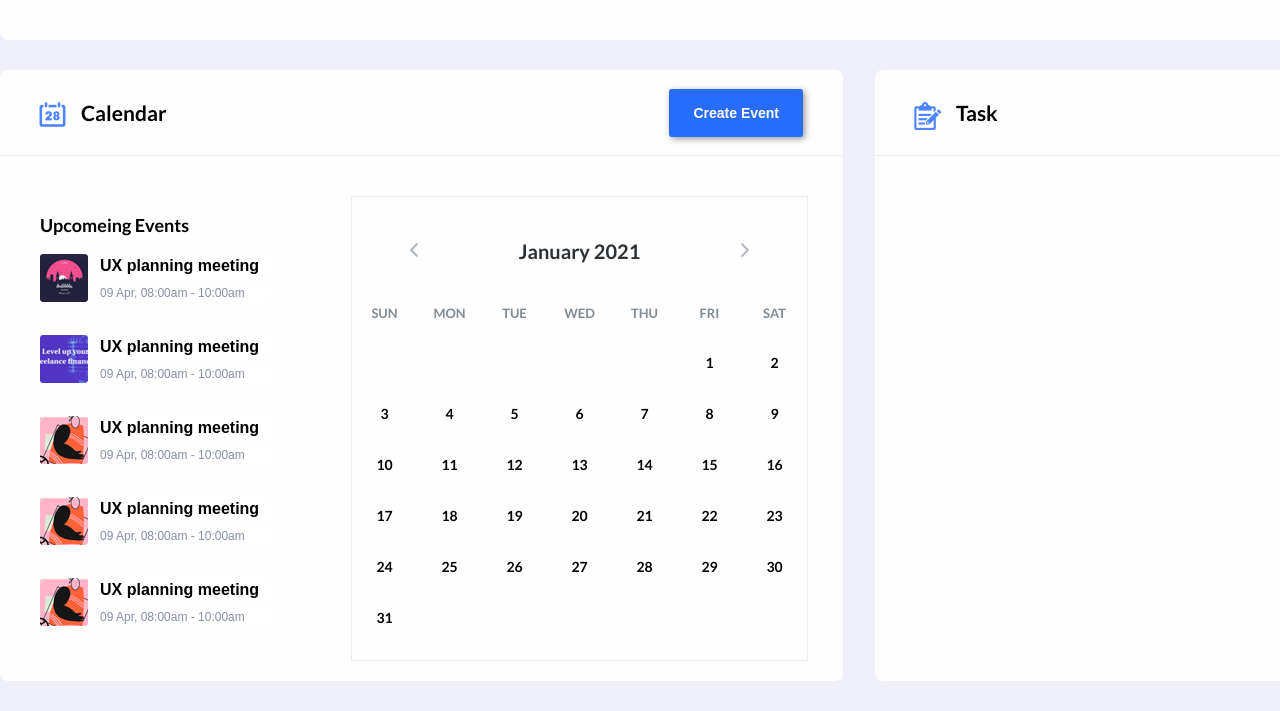
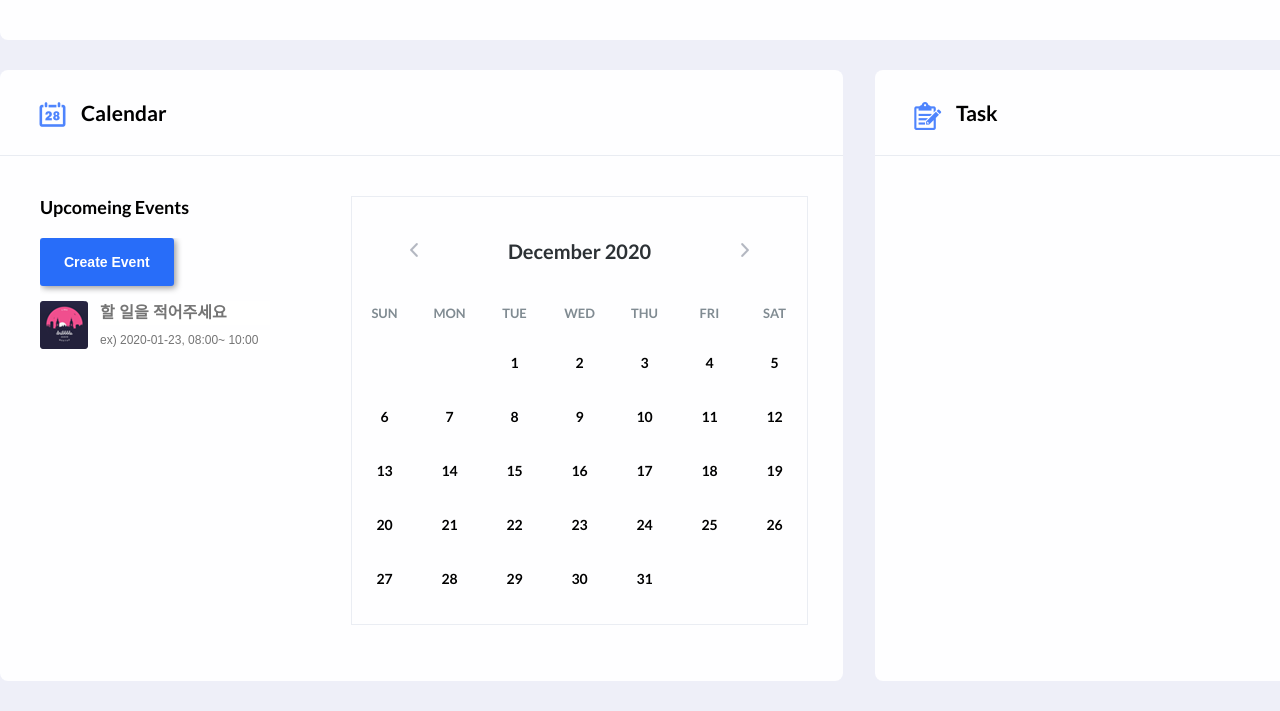
Before and after one commit to hankbae93/playJavascript, a plain HTML site: page 01_toDoList/index.html in a window 1280 px wide. Both pictures are taken after a click on the link "전 달". Shown: the part 237-948 px from the top of the page. Drawn offline with Linux system fonts and the light colour scheme.

Commit message:
Make calendar change function

```diff
--- a/01_toDoList/app.js
+++ b/01_toDoList/app.js
@@ -6,14 +6,19 @@ const
     calendarUI = calendar.querySelector('.calendar_interface'),
     calendarTable = calendarUI.querySelector('table'),
     calendarDay = calendarTable.querySelectorAll('td'),
-    calendarTime = calendarUI.querySelector('.calendar_time');
+    calendarTime = calendarUI.querySelector('.calendar_time'),
+    calendarEvent = calendar.querySelector('.calendar_sub'),
+    calendarEventBtn = calendarEvent.querySelector('.createEvent');
+
 const
     calendarPrevMonth = calendarUI.querySelector('.prevMonth'),
     calendarNextMonth = calendarUI.querySelector('.nextMonth');
 
-const MONTH = ['January', 'February', 'March', 'April', 'May', 'June', 'July', 'August', 'September', 'October', 'November', 'December'];
 
 
+// 달력 채우기
+const MONTH = ['January', 'February', 'March', 'April', 'May', 'June', 'July', 'August', 'September', 'October', 'November', 'December'];
+const todayDownload = new Date();
 
 function fillMonthYear(month, year) {
     const thisMonth = MONTH[month];
@@ -30,18 +35,75 @@ function fillDay(firstDay, lastDate) {
     });
 }
 
-function fillCalendar() {
+function fillCalendar(DAY) {
     const
-        today = new Date(),
-        year = today.getFullYear(),
-        month = today.getMonth(),
-        date = today.getDate();
-    const startDay = new Date(year, today.getMonth(), 1);
-    const lastDay = new Date(year, today.getMonth() + 1, 0).getDate();
+        year = DAY.getFullYear(),
+        month = DAY.getMonth(),
+        date = DAY.getDate();
+    const startDay = new Date(year, DAY.getMonth(), 1);
+    const lastDay = new Date(year, DAY.getMonth() + 1, 0).getDate();
 
     fillMonthYear(month, year);
     fillDay(startDay.getDay(), lastDay); // 첫날 요일, 마지막 날짜
 }
 
+// 달력 변경
+let
+    cMonth = 1,
+    cYear = todayDownload.getFullYear(),
+    btnSwitch = true;
 
-fillCalendar();
+function countClick() {
+    if (btnSwitch) {
+        if (cMonth > 11) {
+            cMonth = 0;
+            cYear++;
+        }
+        cMonth++;
+    } else {
+        if (cMonth === 1) {
+            cMonth= 13;
+            cYear--;
+        }
+        cMonth--;
+    }
+    changeCalendar(cMonth);
+}
+
+function changeCalendar(cMonth) {
+    const dayString = `${cYear}-${todayDownload.getMonth() + cMonth}-${todayDownload.getDay()}`;
+    const changeDate = new Date(dayString);
+
+    resetCalendar();
+    fillCalendar(changeDate);
+}
+
+function resetCalendar() {
+    calendarDay.forEach(item => item.innerHTML = '');
+}
+
+calendarPrevMonth.addEventListener('click', () => {
+    btnSwitch = false;
+    countClick();
+});
+calendarNextMonth.addEventListener('click', () => {
+    btnSwitch = true;
+    countClick();
+});
+
+
+fillCalendar(todayDownload);
+
+
+
+
+// 이벤트 저장 및 메모
+
+calendarEventBtn.addEventListener('click',(e) => {
+    e.target.classList.toggle('saveEvent');
+    if (e.target.classList.contains('saveEvent')) {
+        e.target.innerHTML = 'Save';
+    } else {
+        e.target.innerHTML = 'Create Event';
+    }
+});
--- a/01_toDoList/index.html
+++ b/01_toDoList/index.html
@@ -26,57 +26,24 @@
                 <div class="content">
                     <div class="content-head">
                         <h2>Calendar</h2>
-                        <button class="createEvent"><span>Create Event</span></button>
                     </div>
 
                     <div class="calendar">
                         <div class="calendar_sub">
                             <h3>Upcomeing Events</h3>
                             <div>
+                                <button class="createEvent">
+                                    <span>Create Event</span>
+                                </button>
                                 <div class="subEvent">
                                     <div class="subEvent_poster"><img src="./img/sub_event_poster.png" alt=""></div>
                                     <div>
-                                        <input type="text" class="event_title" value="UX planning meeting " />
-                                        <input type="text" class="event_content" value="09 Apr, 08:00am - 10:00am" />
+                                        <input type="text" class="event_title" placeholder="할 일을 적어주세요" />
+                                        <input type="text" class="event_content" placeholder="ex) 2020-01-23, 08:00~ 10:00" />
                                         <div></div>
                                     </div>
                                 </div>
-                                <div class="subEvent">
-                                    <div class="subEvent_poster"><img src="./img/sub_event_poster2.png" alt=""></div>
-                                    <div>
-                                        <input type="text" class="event_title" value="UX planning meeting " />
-                                        <input type="text" class="event_content" value="09 Apr, 08:00am - 10:00am" />
-                                        <div></div>
-                                    </div>
 
-                                </div>
-                                <div class="subEvent">
-                                    <div class="subEvent_poster"><img src="./img/sub_event_poster3.png" alt=""></div>
-                                    <div>
-                                        <input type="text" class="event_title" value="UX planning meeting " />
-                                        <input type="text" class="event_content" value="09 Apr, 08:00am - 10:00am" />
-                                        <div></div>
-                                    </div>
-
-                                </div>
-                                <div class="subEvent">
-                                    <div class="subEvent_poster"><img src="./img/sub_event_poster3.png" alt=""></div>
-                                    <div>
-                                        <input type="text" class="event_title" value="UX planning meeting " />
-                                        <input type="text" class="event_content" value="09 Apr, 08:00am - 10:00am" />
-                                        <div></div>
-                                    </div>
-
-                                </div>
-                                <div class="subEvent">
-                                    <div class="subEvent_poster"><img src="./img/sub_event_poster3.png" alt=""></div>
-                                    <div>
-                                        <input type="text" class="event_title" value="UX planning meeting " />
-                                        <input type="text" class="event_content" value="09 Apr, 08:00am - 10:00am" />
-                                        <div></div>
-                                    </div>
-
-                                </div>
 
 
                             </div>
--- a/01_toDoList/style.css
+++ b/01_toDoList/style.css
@@ -8,6 +8,8 @@
 body,
 h1,
 h2,
+button,
+h3,
 h4,
 p,
 input,
@@ -67,26 +69,7 @@ header .dashBox {
 #calendar {
   margin-right: 32px;
 }
-#calendar .content-head {
-  position: relative;
-}
-#calendar .content-head .createEvent {
-  position: absolute;
-  right: 40px;
-  top: 19px;
-  background-color: #286df9;
-  padding: 16px 24px;
-  outline: none;
-  border: none;
-  cursor: pointer;
-  border-radius: 3px;
-  box-shadow: 2px 2px 6px rgba(0, 0, 0, 0.4);
-}
-#calendar .content-head .createEvent span {
-  font-size: 14px;
-  font-weight: bold;
-  color: #fff;
-}
+
 #calendar h2::before {
   content: "";
   position: absolute;
@@ -109,12 +92,30 @@ header .dashBox {
   box-sizing: border-box;
 }
 
-#calendar .calendar .calendar_sub {
+#calendar .calendar_sub {
   float: left;
   width: 280px;
 }
-#calendar .calendar .calendar_sub h3 {
+#calendar .calendar_sub h3 {
+  margin-bottom: 20px;
   font-size: 18px;
+}
+#calendar .calendar_sub .createEvent {
+  background-color: #286df9;
+  margin: 0 0 15px;
+  outline: none;
+  border: none;
+  cursor: pointer;
+  border-radius: 3px;
+  box-shadow: 2px 2px 6px rgba(0, 0, 0, 0.4);
+}
+
+#calendar .calendar_sub .createEvent span {
+  display: block;
+  padding: 16px 24px;
+  font-size: 14px;
+  font-weight: bold;
+  color: #fff;
 }
 #calendar .calendar .calendar_sub > div {
   overflow-y: auto;
@@ -130,6 +131,7 @@ header .dashBox {
 }
 #calendar .calendar .calendar_sub .subEvent {
   overflow: hidden;
+  /* display: none; */
   margin-bottom: 30px;
 }
 #calendar .calendar .calendar_sub .subEvent > div {
@@ -161,7 +163,6 @@ header .dashBox {
 #calendar .calendar .calendar_main {
   float: right;
   width: 457px;
-  height: 421px;
 }
 #calendar .calendar .calendar_main .calendar_interface {
   border: 1px solid #eaedf3;
@@ -213,8 +214,11 @@ header .dashBox {
 #calendar table td {
   font-size: 14px;
   font-weight: bold;
-  height: 51px;
 }
+#calendar table td.today {
+  background-color: #286ef9a8;
+}
+
 #task {
   width: 657px;
   height: 611px;
```
